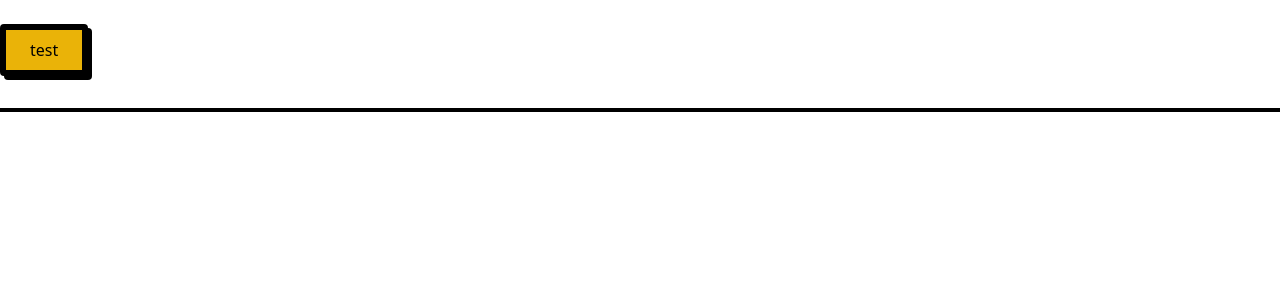
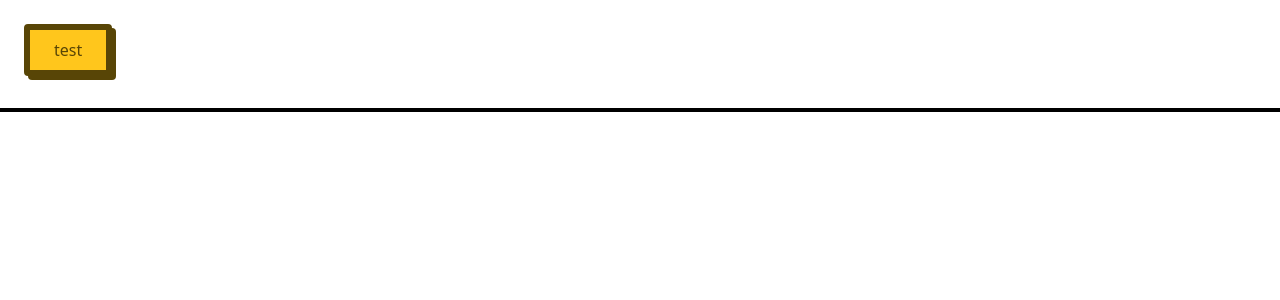
Before and after one commit to shaikhyakubhossain/quiz-app, a Next.js app: page / in a window 1280 px wide. Shown: the top 300 px of the page. Built offline with nearby package versions, Linux system fonts and the light colour scheme.

Commit message:
Update css

```diff
--- /dev/null
+++ b/src/app/CssUtils/color.scss
@@ -0,0 +1,2 @@
+$yellowPrimary: rgb(255, 198, 28);
+$yellowSecondary: rgb(88, 69, 6);
--- a/src/app/component/Btn/btn.component.tsx
+++ b/src/app/component/Btn/btn.component.tsx
@@ -9,6 +9,6 @@ type PropsType = {
 
 export default function Btn(props: PropsType): JSX.Element {
     return (
-        <div className={`${styles.mainContainer} my-auto px-6 py-2 bg-yellow-500 rounded`}>{props.children}</div>
+        <div className={`${styles.mainContainer} my-auto mx-6 px-6 py-2 rounded`}>{props.children}</div>
     );
 }
--- a/src/app/component/Btn/btn.module.scss
+++ b/src/app/component/Btn/btn.module.scss
@@ -1,5 +1,10 @@
+@use '../../CssUtils/color.scss';
+
+
 .mainContainer {
-    border: 6px solid black;
-    box-shadow: 4px 4px black;
+    color: color.$yellowSecondary;
+    background: color.$yellowPrimary;
+    border: 6px solid color.$yellowSecondary;
+    box-shadow: 4px 4px color.$yellowSecondary;
     transform: translateY(-4px);
 }
```
